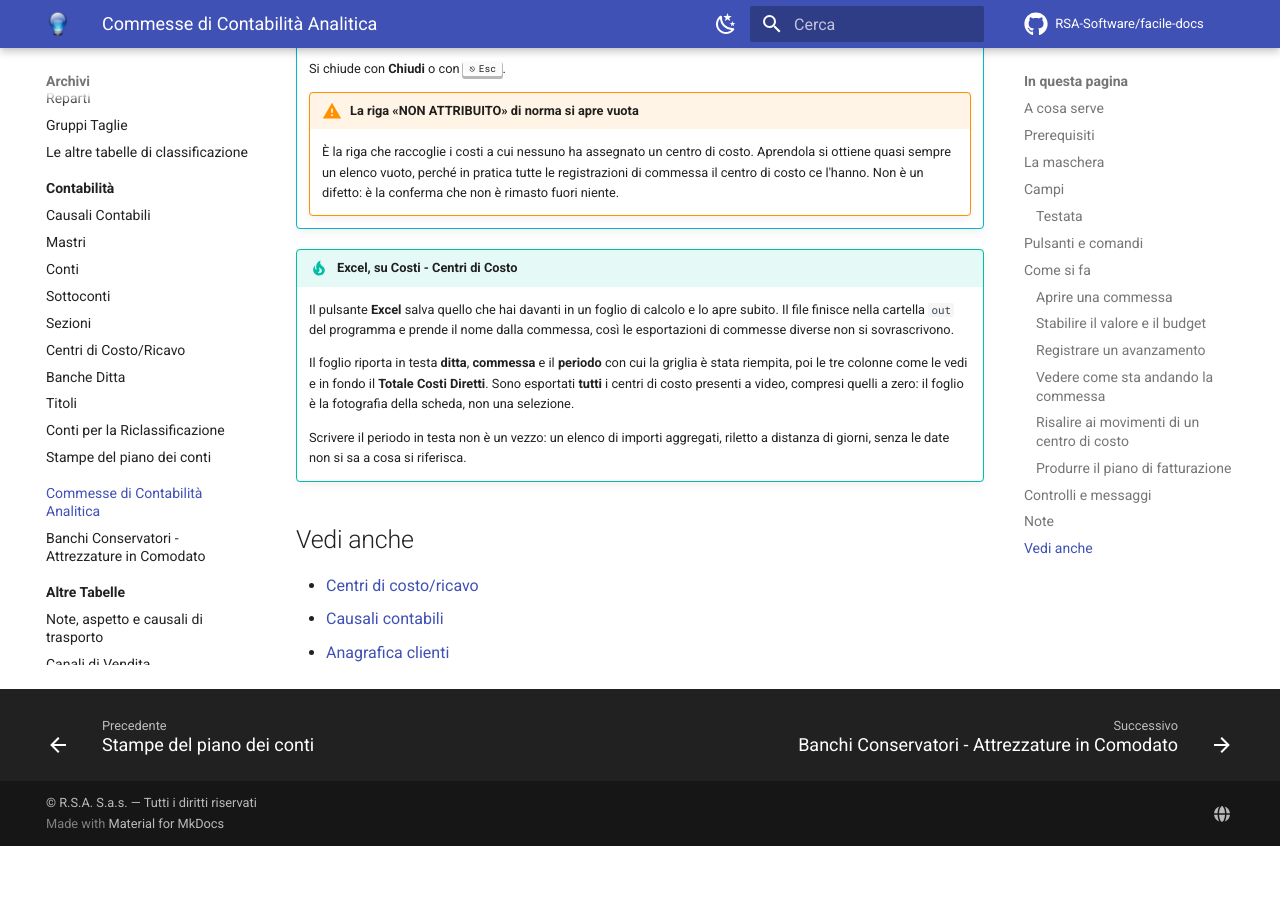
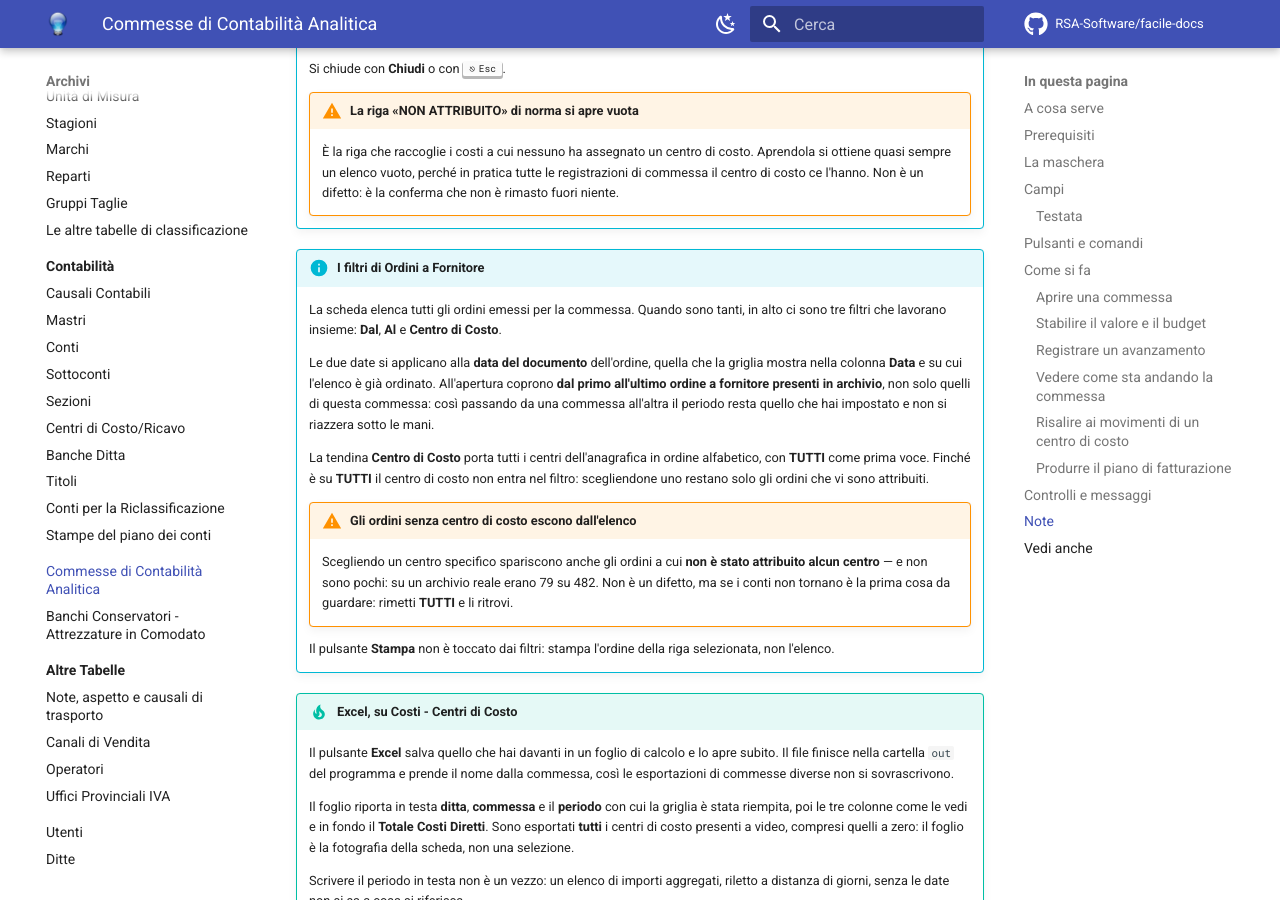
Before and after one commit to RSA-Software/facile-docs, an MkDocs documentation site: the page built from docs/moduli/contabilita/commesse.md, in a window 1280 px wide and 900 px high, scrolled down 9919 px. Built offline with MkDocs 1.6.1 and Material for MkDocs 9.7.7, drawn with Linux system fonts in a browser that asks for light colours; comment, search, counter and statistics services are not loaded; before the commit the page ends 10765 px from its top, so only the background shows below that; some of the changed text lies outside the part shown.

Commit message:
Commesse: documentati i filtri di Ordini a Fornitore
La scheda ha da oggi tre filtri in alto e nessuno li spiegava.

La riga della scheda nella tabella li nomina; una nota nuova dice su quale
data lavorano - quella del documento, la colonna Data che si vede - e perche'
il periodo all'apertura copre tutti gli ordini in archivio e non i soli della
commessa: passando da una commessa all'altra resta quello impostato invece di
riazzerarsi.

Sulla tendina: tutti i centri dell'anagrafica in ordine alfabetico, TUTTI
come prima voce, e finche' e' su TUTTI il centro di costo non entra nel
filtro.

Con un riquadro di avvertenza che serve davvero: scegliendo un centro
specifico spariscono anche gli ordini senza centro attribuito, che su un
archivio reale erano 79 su 482. Non e' un difetto, ma senza saperlo sembra
che manchino dei documenti.

Detto anche che la Stampa non e' toccata dai filtri: stampa l'ordine della
riga selezionata, non l'elenco.

mkdocs build --strict: nessun warning.

Co-Authored-By: Claude Opus 5 (1M context) <noreply@anthropic.com>

```diff
--- a/docs/moduli/contabilita/commesse.md
+++ b/docs/moduli/contabilita/commesse.md
@@ -67,7 +67,7 @@ Le schede sono queste:
 | **Milestone/SAL** | Gli avanzamenti da fatturare, per contratto: **Codice**, **N. SAL**, **Descrizione SAL**, **Importo Fat.**, **Importo Iva**, **Importo Rit.**, **Tot. Fattura**, **Fatture**, **Data Fattura**. |
 | **Costi - Analitica** | Le registrazioni di prima nota di costo attribuite alla commessa. |
 | **Ricavi - Analitica** | Le registrazioni di prima nota di ricavo attribuite alla commessa. |
-| **Ordini a Fornitore** | Gli ordini emessi per la commessa: **Anno**, **Numero**, **Data**, **Fornitore**, **Centro di Costo**, **Importo**, **Stato**. |
+| **Ordini a Fornitore** | Gli ordini emessi per la commessa: **Anno**, **Numero**, **Data**, **Fornitore**, **Centro di Costo**, **Importo**, **Stato**. In alto **Dal**, **Al** e **Centro di Costo** restringono l'elenco. |
 | **Carichi** | I carichi di merce sulla commessa, con deposito, documento di trasporto e fattura. |
 | **Costi - Centri di Costo** | I costi raggruppati per centro di costo: **Codice**, **Descrizione**, **Importo**. In alto **Data Doc. Dal** e **Data Doc. Al** restringono il periodo, **Totale Costi Diretti** somma quello che resta, e i pulsanti **Stampa** ed **Excel** portano fuori la stessa cosa. Doppio clic su una riga apre i movimenti che compongono quell'importo. |
 | **Varianti** | Le varianti concordate: **Codice**, **Data**, **Descrizione**, **Importo**, **Giorni**. |
@@ -368,6 +368,34 @@ Valgono inoltre:
         l'hanno. Non è un difetto: è la conferma che non è rimasto fuori
         niente.
 
+!!! info "I filtri di Ordini a Fornitore"
+
+    La scheda elenca tutti gli ordini emessi per la commessa. Quando sono
+    tanti, in alto ci sono tre filtri che lavorano insieme: **Dal**, **Al** e
+    **Centro di Costo**.
+
+    Le due date si applicano alla **data del documento** dell'ordine, quella
+    che la griglia mostra nella colonna **Data** e su cui l'elenco è già
+    ordinato. All'apertura coprono **dal primo all'ultimo ordine a fornitore
+    presenti in archivio**, non solo quelli di questa commessa: così passando
+    da una commessa all'altra il periodo resta quello che hai impostato e non
+    si riazzera sotto le mani.
+
+    La tendina **Centro di Costo** porta tutti i centri dell'anagrafica in
+    ordine alfabetico, con **TUTTI** come prima voce. Finché è su **TUTTI** il
+    centro di costo non entra nel filtro: scegliendone uno restano solo gli
+    ordini che vi sono attribuiti.
+
+    !!! warning "Gli ordini senza centro di costo escono dall'elenco"
+
+        Scegliendo un centro specifico spariscono anche gli ordini a cui **non
+        è stato attribuito alcun centro** — e non sono pochi: su un archivio
+        reale erano 79 su 482. Non è un difetto, ma se i conti non tornano è
+        la prima cosa da guardare: rimetti **TUTTI** e li ritrovi.
+
+    Il pulsante **Stampa** non è toccato dai filtri: stampa l'ordine della riga
+    selezionata, non l'elenco.
+
 !!! tip "Excel, su Costi - Centri di Costo"
 
     Il pulsante **Excel** salva quello che hai davanti in un foglio di calcolo
```
